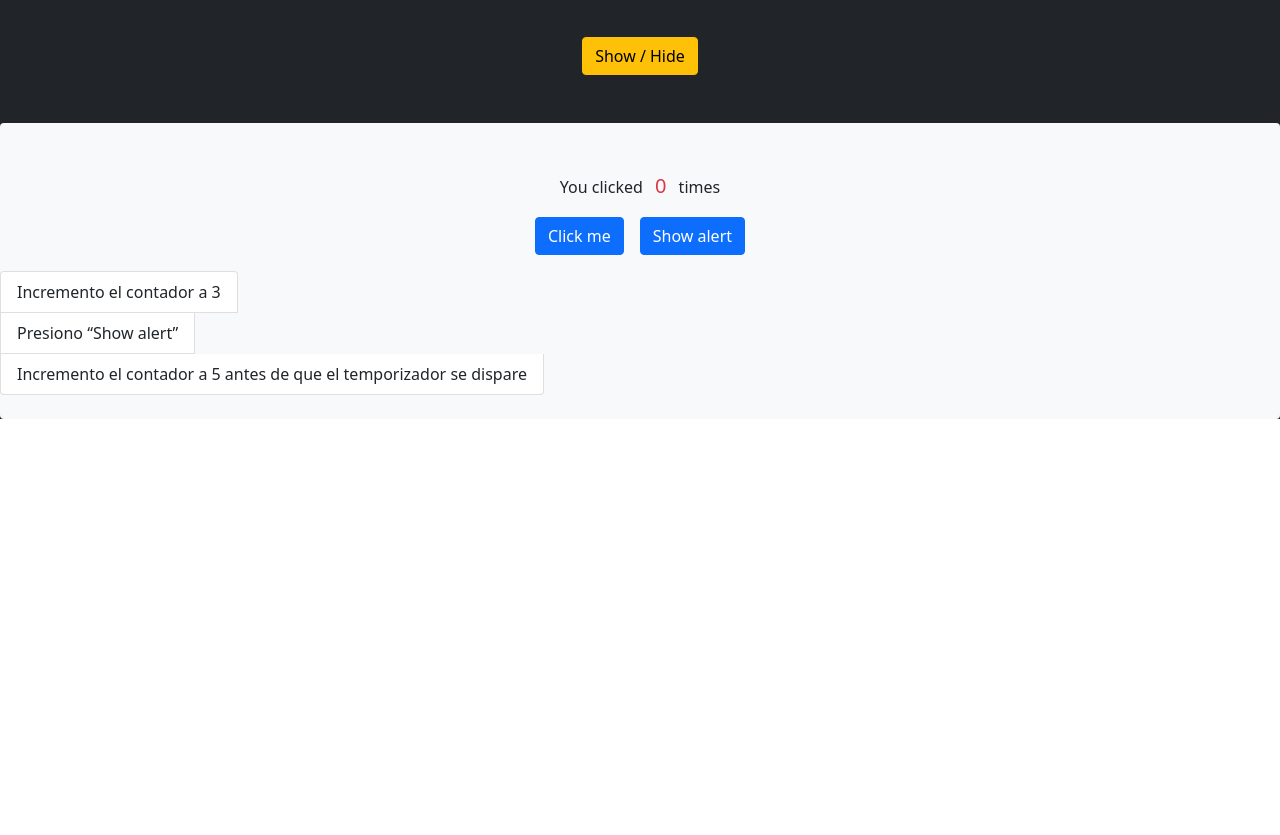
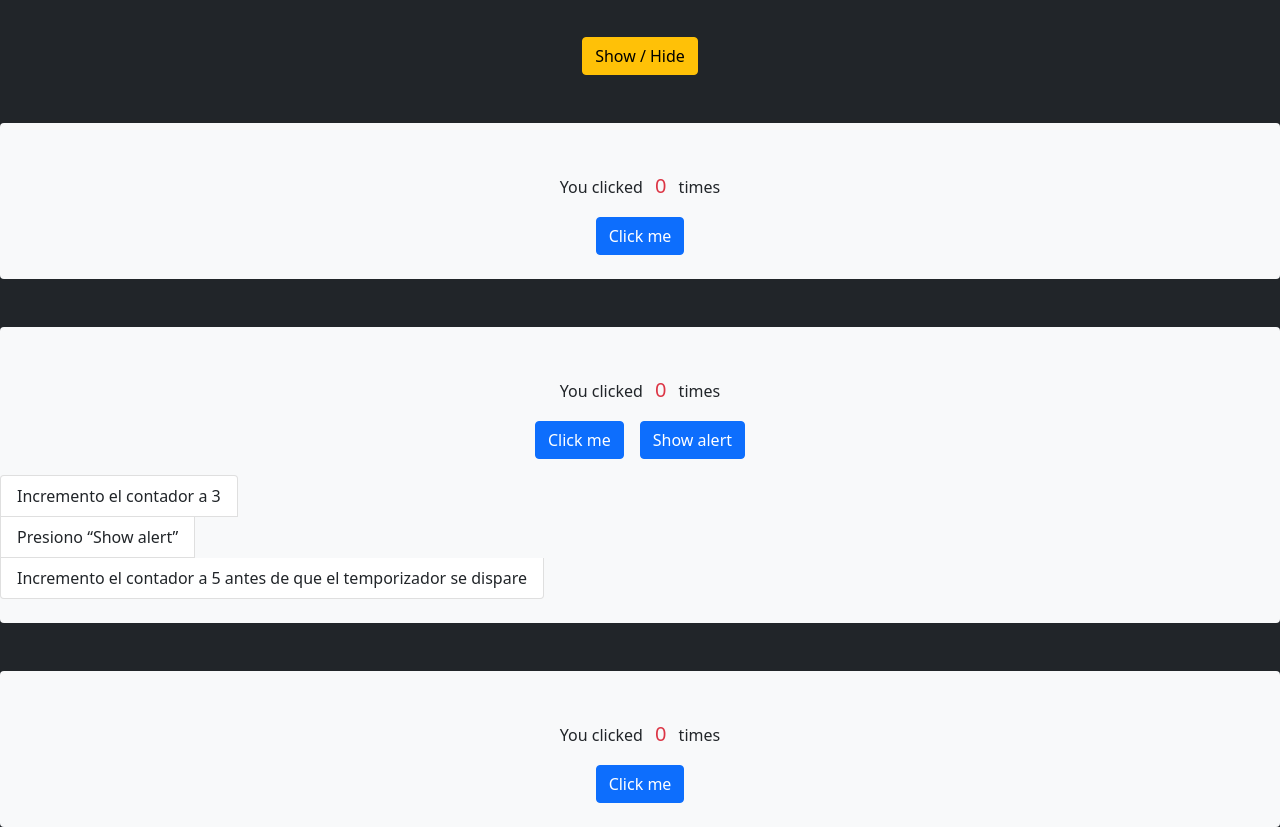
Before and after one commit to Dan33311/react-things, a React (Create React App) app: page / in a window 1280 px wide. Shown: the part 2620-3455 px from the top of the page. Before the commit the page ends 3047 px from the top, so only its background shows below. Built offline with nearby package versions, Linux system fonts and the light colour scheme; no server answers.

Commit message:
useEffect guide topic 3

```diff
--- a/src/App.js
+++ b/src/App.js
@@ -13,7 +13,10 @@ import ResizeApp from './components/useEffect/ResizeApp';
 
 // import AppContext from './components/context/AppContext'
 import App2 from './components/context/App2'
+import Counter1 from './components/useEffect/02-useEffect/01-Counter'
 import Counter from './components/useEffect/02-useEffect/02-Counter'
+import Counter3 from './components/useEffect/02-useEffect/03'
+
 
 // import image1 from "./assets/243-glasses-eye-blink-outline.svg"
 
@@ -47,7 +50,9 @@ function App() {
       </div>
       {/* <AppContext /> */}
       {/* <App2 /> */}
+      <Counter1 />
       <Counter />
+      <Counter3 />
     </div>
   );
 }
--- a/src/components/useEffect/02-useEffect/01-Counter.js
+++ b/src/components/useEffect/02-useEffect/01-Counter.js
@@ -1,45 +1,44 @@
 import { useState } from 'react'
 
 
-// TODO: styles and show in the app
-const Counter = () => {
+const Counter1 = () => {
 
   const [count, setCount] = useState(0)
 
   return (
-    <div>
-      <p>You clicked {count} times</p>
-      <button onClick={() => setCount(count + 1)}>
+    <section className="mt-5 mb-2 pt-5 pb-4 bg-light rounded-2">
+      <p>You clicked <span className="text-danger fs-5 mx-2">{count}</span> times</p>
+      <button className='btn btn-primary mx-2' onClick={() => setCount(count + 1)}>
         Click me
       </button>
-    </div>
+    </section>
   )
 }
 
-export default Counter;
+export default Counter1;
 
 
 // ------------------  CODE EXPLANATION  ------------------------
 // Durante el primer renderizado
-function Counter() {
-  const count = 0; // Retornado por useState()
-  // ...
-  <p>You clicked {count} times</p>
-  // ...
-}
+// function Counter() {
+//   const count = 0; // Retornado por useState()
+//   // ...
+//   <p>You clicked {count} times</p>
+//   // ...
+// }
 
-// Después de un click, nuestra función es llamada de nuevo
-function Counter() {
-  const count = 1; // Retornado por useState()
-  // ...
-  <p>You clicked {count} times</p>
-  // ...
-}
+// // Después de un click, nuestra función es llamada de nuevo
+// function Counter() {
+//   const count = 1; // Retornado por useState()
+//   // ...
+//   <p>You clicked {count} times</p>
+//   // ...
+// }
 
-// Después de otro click, nuestra función se llama de nuevo
-function Counter() {
-  const count = 2; // Retornado por useState()
-  // ...
-  <p>You clicked {count} times</p>
-  // ...
-}
+// // Después de otro click, nuestra función se llama de nuevo
+// function Counter() {
+//   const count = 2; // Retornado por useState()
+//   // ...
+//   <p>You clicked {count} times</p>
+//   // ...
+// }
--- /dev/null
+++ b/src/components/useEffect/02-useEffect/03.js
@@ -0,0 +1,22 @@
+import { useState, useEffect } from 'react'
+
+
+function Counter() {
+  const [count, setCount] = useState(0);
+
+  useEffect(() => {
+    document.title = `You clicked ${count} times`;
+  });
+
+  return (
+    <section className="mt-5 mb-2 pt-5 pb-4 bg-light rounded-2">
+
+      <p>You clicked <span className="text-danger fs-5 mx-2">{count}</span> times</p>
+      <button className='btn btn-primary mx-2' onClick={() => setCount(count + 1)}>
+        Click me
+      </button>
+    </section>
+  );
+}
+
+export default Counter
```
Also changed, not shown: src/components/useEffect/README.md.
